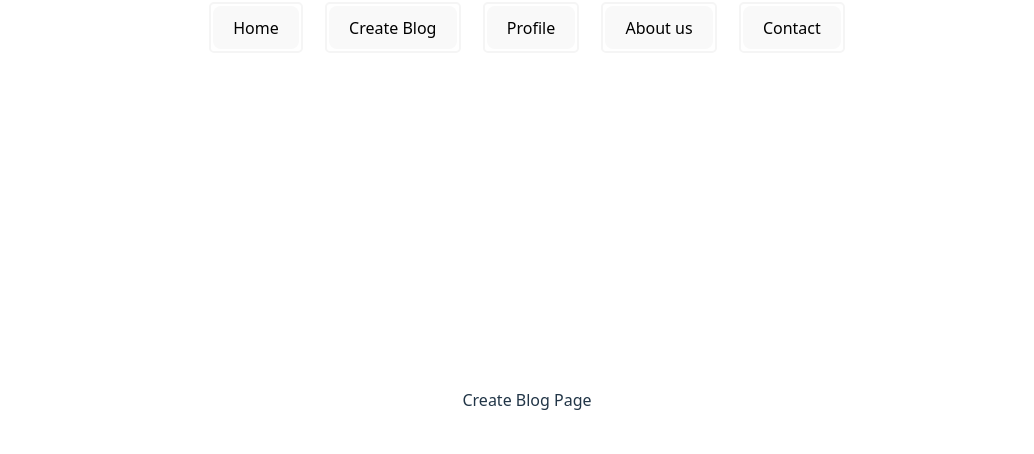
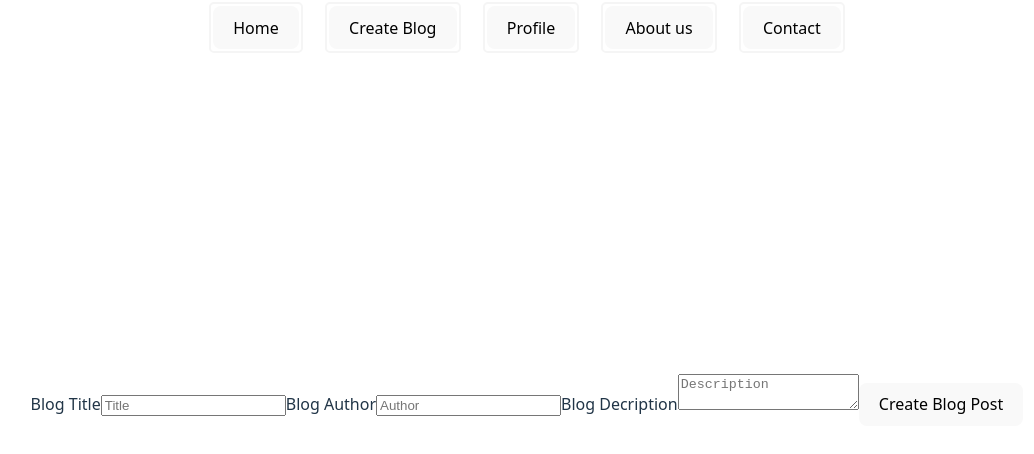
Before and after one commit to MudrikalSharief/Mern_Stack, a React app in the folder frontend/: page /#/createblog in a window 1280 px wide. Shown: the top 454 px of the page, without its empty margins (113-1147 px from the left). Built offline with nearby package versions, Linux system fonts and the light colour scheme; the HTML template or start-up script is replaced by a standard one.

Commit message:
Update: Create Read blog page, and Create Blog with form

```diff
--- a/frontend/src/App.css
+++ b/frontend/src/App.css
@@ -42,6 +42,7 @@
 }
 
 .navbar{
+  z-index: 100;
   position:fixed;
   top:0;
   width:50%;
@@ -80,3 +81,10 @@
   background-color: #aaa;
   scale: 1.02;
 }
+
+.readpost{
+  margin-top: 80px;
+  text-align: left;
+  padding: 50px;
+
+}
--- a/frontend/src/components/blogpostcard.jsx
+++ b/frontend/src/components/blogpostcard.jsx
@@ -1,3 +1,4 @@
+import { Link } from "react-router-dom";
 
 export function BlogPostCard({post}) {
     let date = new Date(post.dateCreated);
@@ -5,12 +6,13 @@ export function BlogPostCard({post}) {
     stringDate = stringDate.slice(4, 15);
 
     return(
-        <div className="post">
+
+        <Link to={`/readblog/${post._id}`} key={post._id} className="post">
             <h1>{post.title}</h1>
             <h3>{post.author}</h3>
             <h4>{stringDate}</h4>
             {/* <p>{post.description}</p> */}
-        </div>
+        </Link>
     )
 }
 
--- a/frontend/src/pages/createBlog.jsx
+++ b/frontend/src/pages/createBlog.jsx
@@ -1,9 +1,42 @@
+import { useState } from "react";
+import { createPost } from "../api";
+
+export function CreateBlog() {
+
+    const [title, setTitle] = useState("");
+    const [author, setAuthor] = useState("");
+    const [description, setDescription] = useState("");
+
+    async function handlesubmit(e){
+        e.preventDefault(); // prevent the default form submission behavior
+
+        const newBlog = {
+            title: title,
+            author: author,
+            description: description,
+            author: null,
+            dateCreated: new Date()
+        }
+
+        const response = await createPost(newBlog);
+        console.log("Blog created:", response);
+    }
 
 
-export function CreateBlog() {
     return (
         <>
-            Create Blog Page
+            <form onSubmit={handlesubmit}>
+                <label htmlFor="title">Blog Title</label>
+                <input type="text" placeholder="Title" id="title" onChange={ (e) => setTitle(e.target.value)} maxLength={100} required/>
+
+                <label htmlFor="author">Blog Author</label>
+                <input type="text" placeholder="Author" id="author" onChange={ (e) => setAuthor(e.target.value)} maxLength={50} required />
+
+                <label htmlFor="description">Blog Decription</label>
+                <textarea placeholder="Description" id="description" onChange={ (e) => setDescription(e.target.value)} maxLength={5000} required/>
+
+                <button type="submit">Create Blog Post</button>
+            </form>
         </>
     )
 }
--- a/frontend/src/pages/home.jsx
+++ b/frontend/src/pages/home.jsx
@@ -1,6 +1,7 @@
 import { getAllPosts }   from "../api";
 import { useEffect, useState } from "react"; // to manage state and lifecycle methods
 import { BlogPostCard } from "../components/blogpostcard"; // import the BlogPostComponent to display each post
+
 export function Home() {
 
     const [posts, setPosts] = useState([]); // state to hold the list of posts
--- a/frontend/src/pages/readBlog.jsx
+++ b/frontend/src/pages/readBlog.jsx
@@ -1,10 +1,35 @@
+import { getOnePost }   from "../api";
+import { useEffect, useState } from "react"; // to manage state and lifecycle methods
+import { useParams, useNavigate } from "react-router-dom";
+
+export function ReadBlog() {
+    const [post, setPost] = useState({}) // state to hold the post
+
+    const params = useParams() // get the route parameters
+    const id = params.id // extract the id parameter from the route
+    const navigate = useNavigate();
+
+    useEffect(()=>{
+        async function fetchpost(){
+            const post = await getOnePost(id);
+            const date = new Date(post.dateCreated);
+            post.dateCreated = date.toString()?.slice(4, 15);// format the date, ? optional chaining in case date is undefined
+            setPost(post); // update the state with fetched post
+        }
+
+        fetchpost(); // call the async function to fetch post
+    }, [])
 
 
-export function ReadBlog() {
     return (
-        <>
-            Read Blog Page
-        </>
+        <div className="readpost">
+            {/* // navigate to previous page */}
+            <button onClick={ () => navigate(-1) }>Go Back</button>
+            <h1>{post.title}</h1>
+            <h3>{post.author}</h3>
+            <h4>{post.dateCreated}</h4>
+            <p>{post.description}</p>
+        </div>
     )
 }
 
```
Also changed, not shown: frontend/src/components/blogpostread.jsx (added, +17 -0 lines), 1 other file (tests, documents, lock files or other folders).
